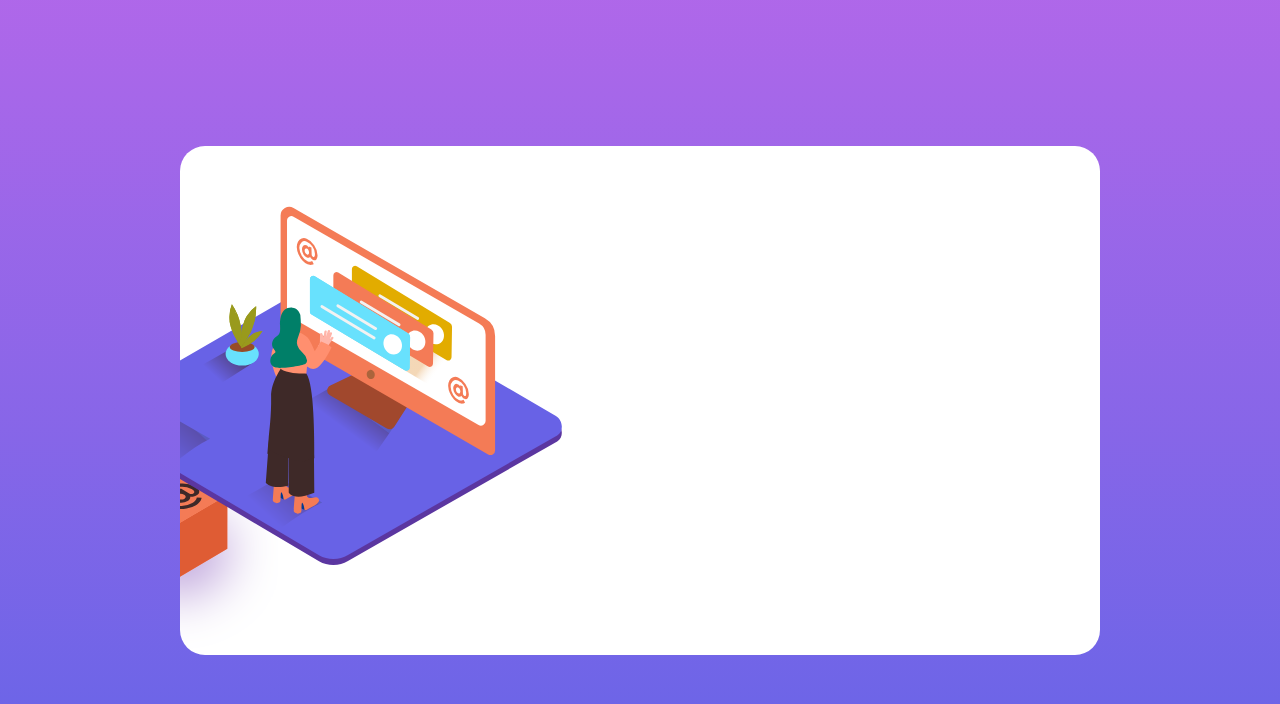
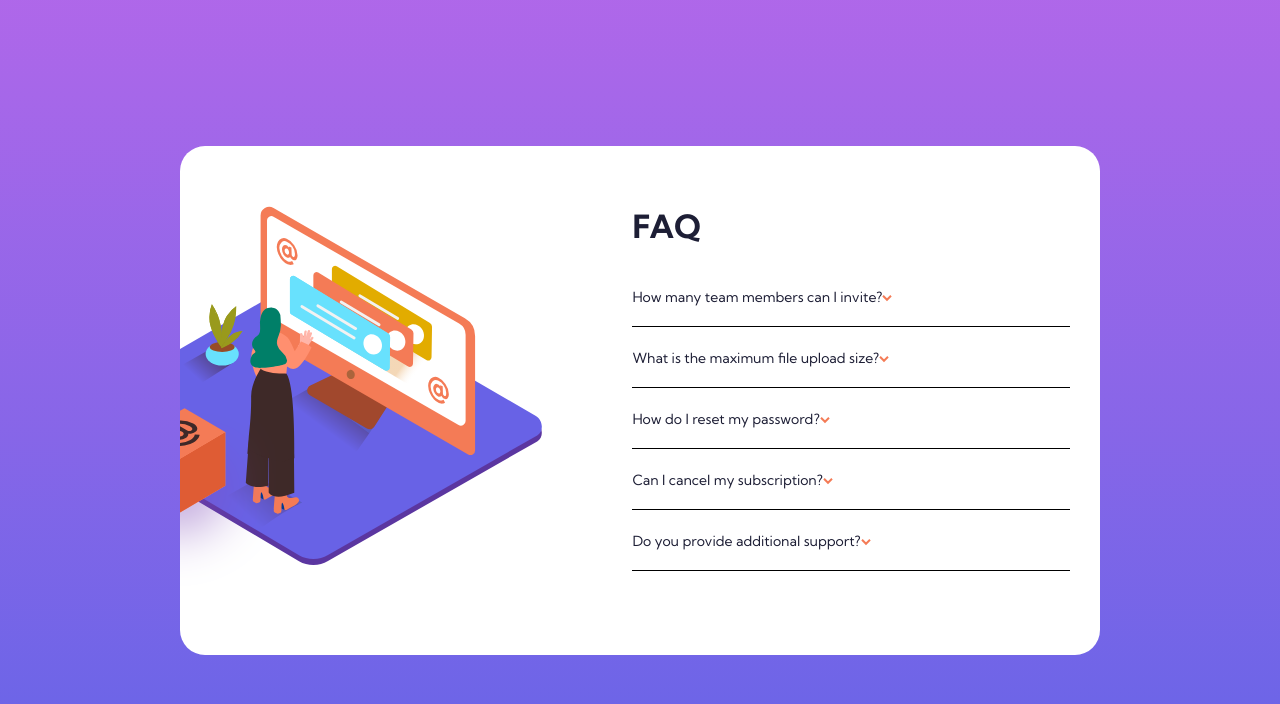
Before and after one commit to michaelakleer/faq-accordion-card-react, a React (Create React App) app: page / in a window 1280 px wide. Shown: the top 704 px of the page. Built offline with nearby package versions, Linux system fonts and the light colour scheme.

Commit message:
Updated styling

```diff
--- a/src/App.css
+++ b/src/App.css
@@ -24,34 +24,30 @@ body {
   padding: 60px 0;
   overflow: hidden;
   position: relative;
-  z-index: 3;
-}
-
-.containerCard {
   display: flex;
   flex-direction: row;
 }
 
 .picture {
-  width: 460px;
+  width: 100%;
+  position: relative;
 }
 
 .box {
-  position: relative;
-  bottom: 100px;
-  right: 93px;
-  z-index: 1;
+  position: absolute;
+  top: 200px;
+  left: -95px;
+  z-index: 999;
 }
 
 .womanComputer {
-  position: relative;
+  position: absolute;
   right: 90px;
-  z-index: 2;
 }
 
 .faq {
-  margin: 0 25px;
-  width: 350px;
+  width: 100%;
+  padding-right: 30px;
 }
 
 .question {
@@ -85,6 +81,3 @@ a:hover {
 a:active {
   font-weight: 700;
 }
-
-.arrowDown {
-}
```
